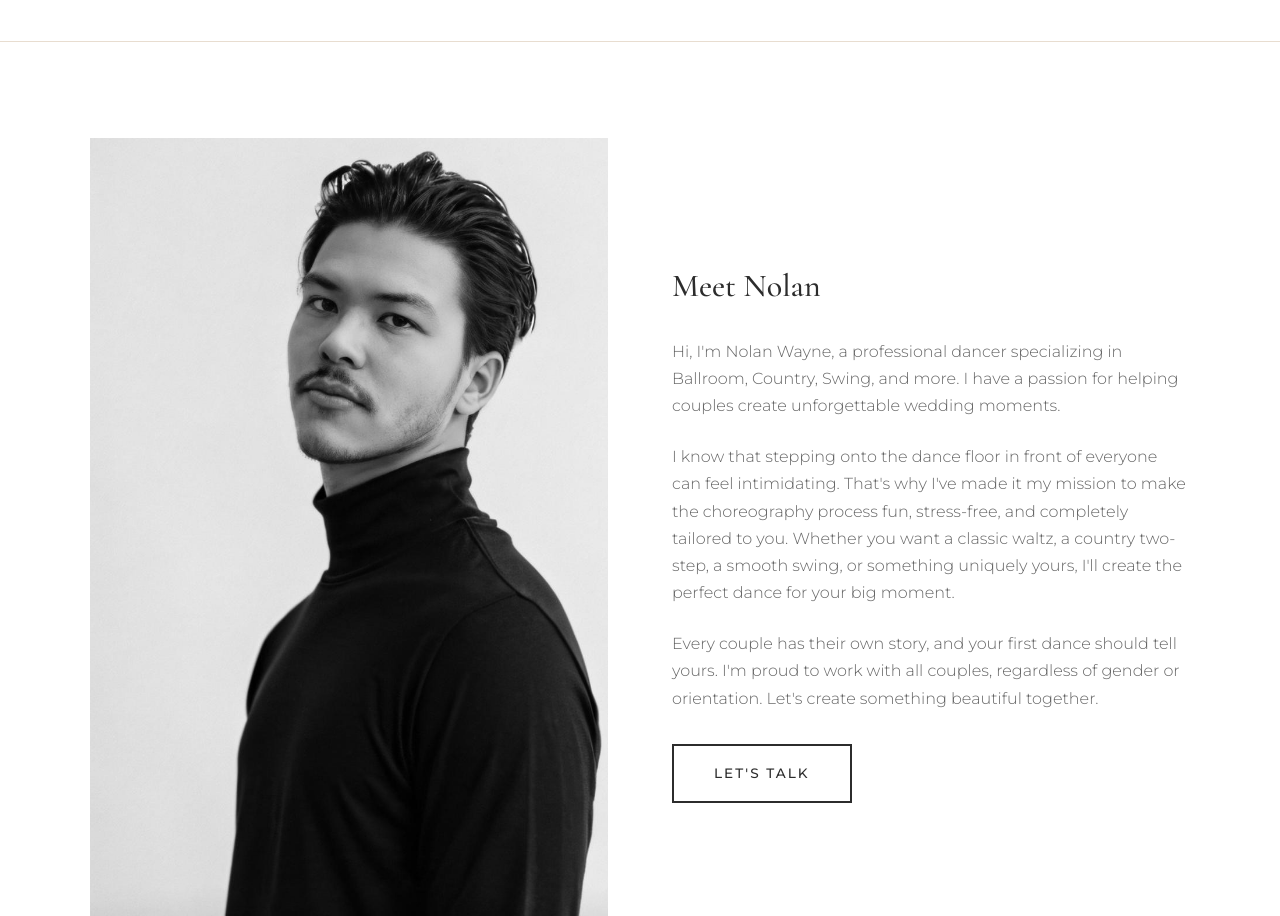
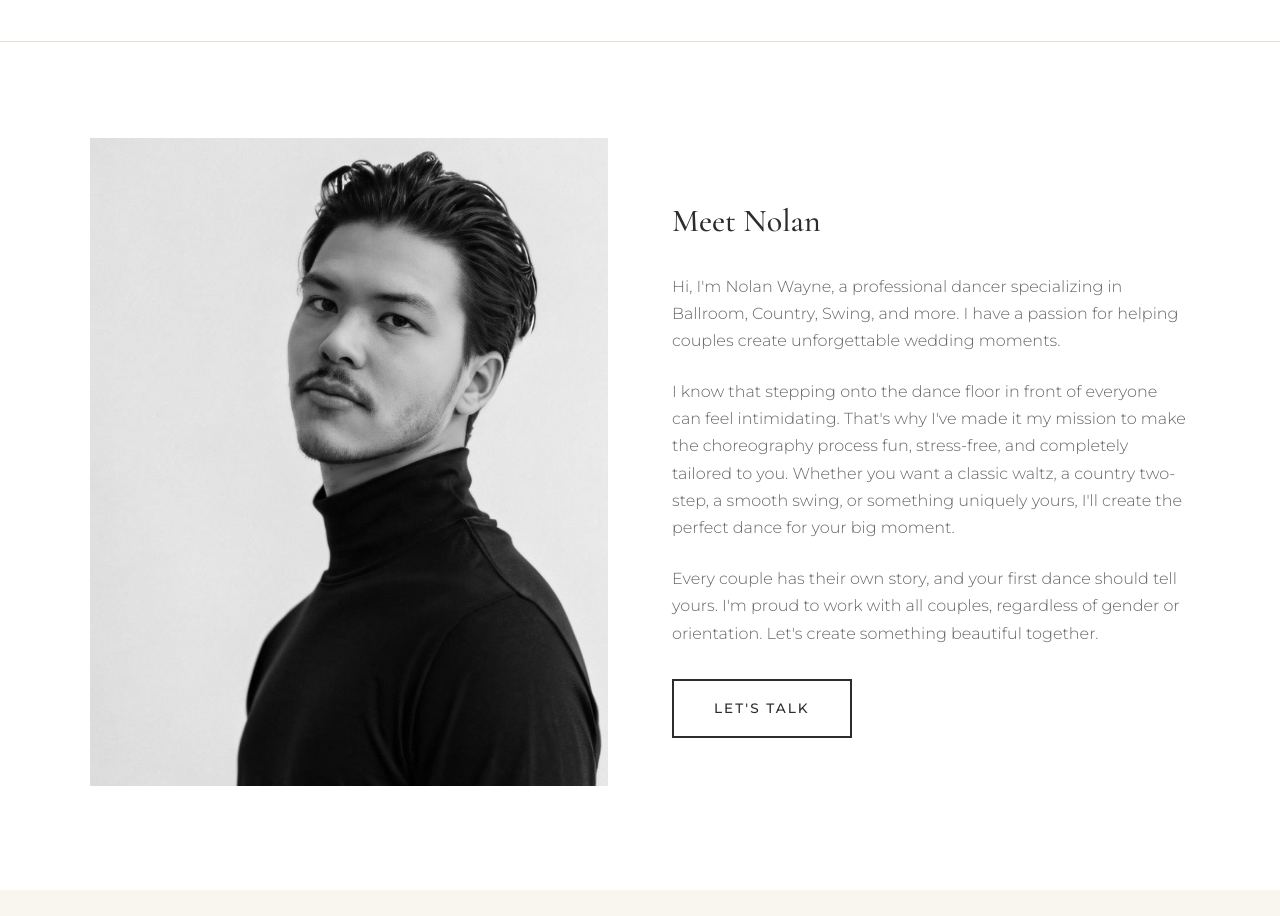
Before and after one commit to NWhitely/firstdancebynolan, a plain HTML site: page index.html in a window 1280 px wide. Shown: the part 940-1856 px from the top of the page. Drawn offline with nearby package versions, Linux system fonts and the light colour scheme.

Commit message:
Revert headshot styling

```diff
--- a/index.html
+++ b/index.html
@@ -339,6 +339,9 @@
         .about-photo {
             width: 100%;
             height: auto;
+            aspect-ratio: 4/5;
+            object-fit: cover;
+            object-position: center top;
             filter: grayscale(100%);
         }
 
```
